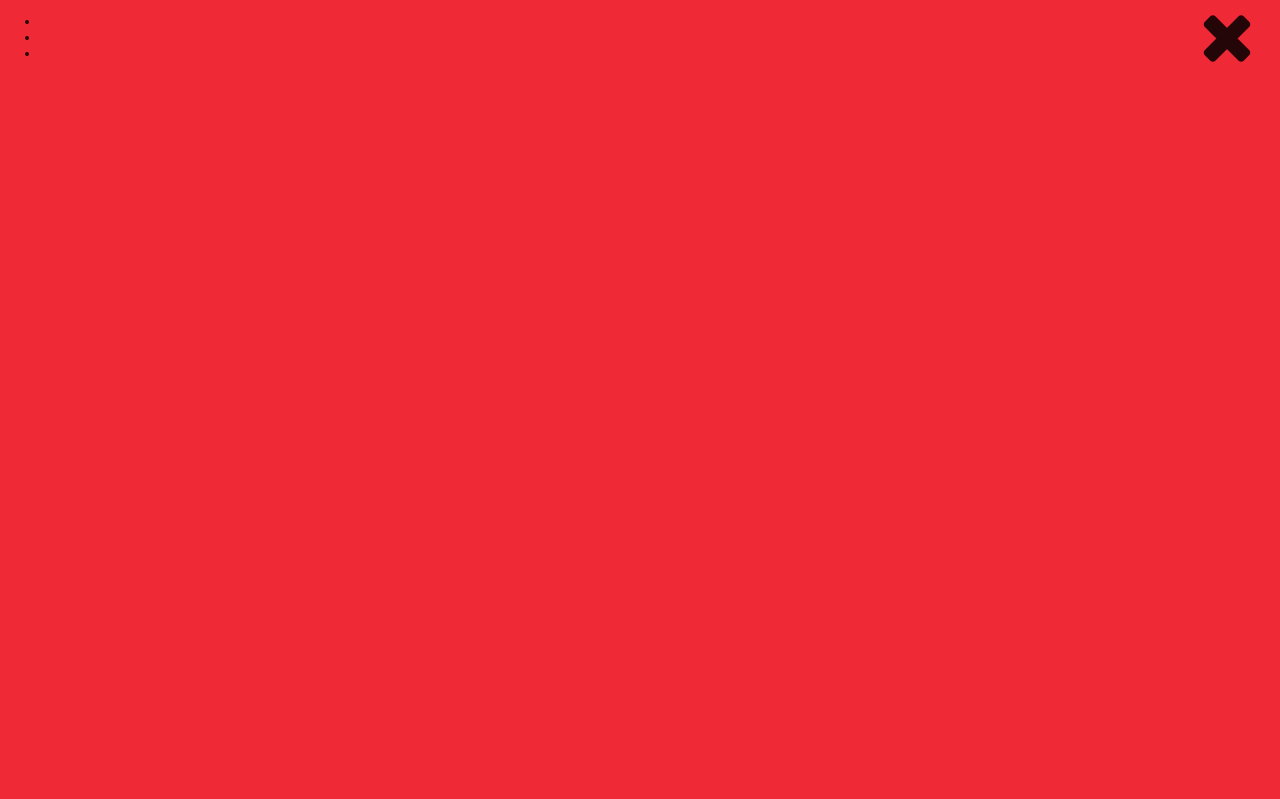
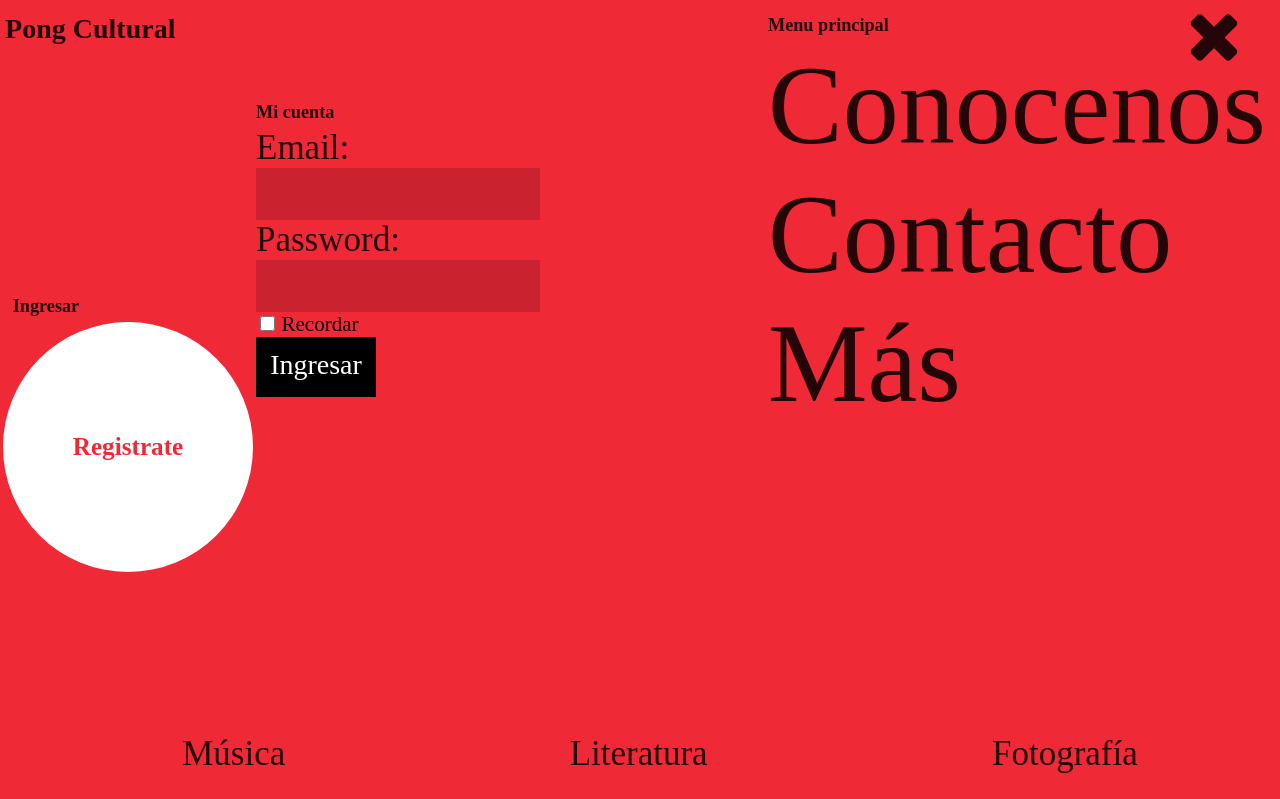
Before and after one commit to juanimolfino/Pong-Cultural, a plain HTML site: page index.html in a window 1280 px wide. Both pictures are taken after a click on the button 1227 px from the left and 19 px from the top of the page. Shown: the top 799 px of the page. Drawn offline with nearby package versions, Linux system fonts and the light colour scheme; a web font is replaced by a local one.

Commit message:
subo al master correcciones

```diff
--- a/estiloshome.css
+++ b/estiloshome.css
@@ -4,6 +4,7 @@
     font-size: 14px;
     font-family: Darker Grotesque;
     color: rgba(0, 0, 0, 0.85);
+    /* overflow-x: hidden; */
 }
 html {
     overflow-x: hidden;
@@ -14,6 +15,7 @@ body {
 }
 .htmlclass {
     overflow-y: hidden;
+    /* overflow-x: hidden; */
 }
 
 
@@ -247,6 +249,8 @@ main section .contenedor-musica {
 
 /* FIN NOTICIA SESENTA ABAJO */
 
+/* SECCION FOTOGRAFIA */
+
 /* foto LARA-----------------------------------*/
 .section-foto{
     margin-top: 100px;
@@ -270,7 +274,7 @@ main section .contenedor-musica {
             width: 100%;
             display: block;
         }
-.wow  {
+        .wow  {
                 font-family: 'Roboto', sans-serif;
                 font-size: 10em;
                 float: left;
@@ -458,7 +462,7 @@ main section .contenedor-musica {
 
 
 
-    /*fin seccion fotografia lara--------------------*/
+/*fin seccion fotografia lara--------------------*/
 
 
 /* RESPONSIVE */
@@ -504,6 +508,7 @@ main section .contenedor-musica {
 
 /*fin responsive lara*/
 
+/* RESPONSIVE JUANI */
 @media (max-width: 700px) {
     .bloque {
         flex-direction: column;
@@ -621,7 +626,76 @@ main section .contenedor-musica {
         margin-top: 0;
     }
 
+
+
 }
+
+/* hamburguesa  RESPONSIVE*/
+
+@media (min-width: 900px) and (max-width: 1024px) {
+    .menu-superior .izquierda-20 .registrarme a button {
+        width: 200px !important;
+        height: 200px !important;
+    }
+    .menu-superior .medio-40 {
+        flex: 50% !important;
+    }
+    .menu-superior .medio-40 {
+        margin-left: 15%;
+    }
+    .menu-superior .izquierda-20 .ingresar h6 {
+        margin-top: 60% !important;
+    }
+    .menu-superior .derecha-40 {
+        flex: 30% !important;
+    }
+    .menu-superior .derecha-40 h3 {
+        font-size: 4em !important;
+
+    }
+    .menu-superior .derecha-40 h6 {
+
+        margin-top: 40% !important;
+    }
+    .contenedor-mas-contenido {
+        margin-right: 30%;
+    }
+}
+@media (min-width: 700px) and (max-width: 900px) {
+    .menu-superior .derecha-40 h3 {
+        font-size: 2em !important;
+
+    }
+    .menu-superior .izquierda-20 .registrarme a button {
+        width: 150px !important;
+        height: 150px !important;
+    }
+    .menu-superior .izquierda-20 .ingresar h6 {
+        margin-top: 310px !important;
+    }
+    .menu-superior .derecha-40 h6 {
+
+        margin-top: 80px !important;
+    }
+    .contenedor-mas-contenido {
+        margin-right: 0 !important;
+        width: 50% !important;
+    }
+    .menu-superior .medio-40 form input {
+        width: 240px !important;
+    }
+    input[type="checkbox" i] {
+        display: none !important;
+    }
+    span {
+        display: none;
+    }
+    #contenedor-menu {
+        margin: 1% !important;
+    }
+}
+
+
 
 @media (min-width: 1150px) and (max-width: 1300px) {
 
@@ -652,6 +726,10 @@ main section .contenedor-musica {
 }
 
 
+/* FIN RESPONSIVE */
+
+
+/* BOTON HAMBURGUESA */
 /* NAV OCULTO */
 #hamburguesa {
     height: 100vh;
@@ -664,23 +742,166 @@ main section .contenedor-musica {
 }
 .menu-oculto {
     transform: translateX(100vw);
-   /*  transform: translateY(50%) translateX(50%); */
+    /* transition: 1s; */
     display: block;
-
-
-
 }
 .menu-activo {
     transform: translateX(0);
     background: rgb(240, 41, 55);
-    /* overflow-y:hidden; */   /* PORQUE NO FUNCIONA?????????????????????????????????????????????? */
-   overflow-y: hidden !important;
+    /* overflow-y: hidden !important; */
 }
 #hamburguesa i {
     position: absolute;
     top: 0;
     right: 0;
-    margin-right: 2%;
-    margin-top: 0.05%;
+    margin-right: 3%;
+    margin-top: 0.02%;
     cursor: pointer;
 }
+
+/* CONTENIDO NAV OCULTO */
+/* General */
+#contenedor-menu {
+    display: flex;
+    flex-direction: column;
+}
+
+.menu-superior {
+    display: flex;
+}
+.menu-superior .izquierda-20 {
+    flex: 20%;
+    height: 90vh;
+}
+.menu-superior .medio-40 {
+    flex: 40%;
+    height: 90vh;
+}
+.menu-superior .derecha-40 {
+    flex: 40%;
+    height: 90vh;
+}
+
+
+/* interior */
+    /* izq 20 */
+.menu-superior .izquierda-20 .brand h1 {
+
+    font-size: 2em;
+    margin-top: 5%;
+    margin-left: 2%;
+}
+
+.menu-superior .izquierda-20 .ingresar h6 {
+    margin-left: 5%;
+    display: block;
+    margin-top: 98%;
+    font-size: 1.3em;
+    margin-bottom: 5px;
+}
+.menu-superior .izquierda-20 .registrarme a {
+    text-decoration: none;
+}
+.menu-superior .izquierda-20 .registrarme a button {
+    background: #ffffff;
+    color:rgb(240, 41, 55);
+    font-weight: 600;
+    width: 250px;
+    height: 250px;
+
+    border-bottom-left-radius: 50%;
+    border-bottom-right-radius: 50%;
+    border-top-left-radius: 50%;
+    border-top-right-radius: 50%;
+    font-size: 1.8em;
+    border: 0;
+    cursor: pointer;
+    transition: 1s transform, 1s font-weight, 1s font-size;
+    display: block;
+    margin: 0 auto;
+}
+.menu-superior .izquierda-20 .registrarme a button:hover {
+    transform: scale(0.9, 0.9);
+    transition-duration: 0.5s;
+    font-weight: 600;
+    font-size: 1.9em;
+}
+
+/* medio-40 */
+.menu-superior .medio-40 .mi-cuenta h6 {
+
+    display: block;
+    margin-top: 20%;
+    font-size: 1.3em;
+    margin-bottom: 5px;
+}
+
+
+.menu-superior .medio-40 form label {
+    display: block;
+    font-size: 2.5em;
+    font-weight: 500;
+
+}
+.menu-superior .medio-40 form input {
+    background: rgba(0,0,0,0.16);
+    width: 280px;
+    height: 50px;
+    border: 0;
+}
+.menu-superior .medio-40 form .boton-ingresar-cuenta {
+    background: rgba(0,0,0);
+    width: 120px;
+    height: 60px;
+    border: 0;
+    color: white;
+    font-size: 2em;
+    padding-bottom: 5px;
+    cursor: pointer;
+}
+
+input[type="checkbox" i] {
+    width: 15px !important;
+    height: 15px !important;
+}
+.menu-superior span {
+    color: black;
+    font-size: 1.5em;
+}
+
+/* derecha-40 */
+.menu-superior .derecha-40 .menu-principal h6 {
+    display: block;
+    margin-top: 3%;
+    font-size: 1.3em;
+    margin-bottom: 5px;
+}
+.menu-superior .derecha-40 h3 {
+    display: block;
+    margin: 0;
+    font-size: 8em;
+
+    font-weight: 400;
+}
+.menu-superior .derecha-40 a {
+    text-decoration: none;
+}
+
+
+/* FOOTER MENU OCULTO */
+.footer-menu {
+    width: 100%;
+
+}
+.footer-menu ul {
+    display: flex;
+    justify-content: space-around;
+}
+.footer-menu ul li {
+    list-style: none;
+}
+.footer-menu ul li a {
+    text-decoration: none;
+    font-size: 2.5em;
+    font-weight: 500;
+}
--- a/index.html
+++ b/index.html
@@ -33,31 +33,51 @@
     <!-- NAV OCULTO -->
     <div id="hamburguesa" class="menu-oculto" >
         <i class="fa fa-times fa-5x" onClick="ocultarmenu()"></i>
-        <div class="contenedor-menu">
+        <div id="contenedor-menu">
             <div class="menu-superior">
+
                 <div class="izquierda-20">
-                    <div class="brand"></div>
-                    <div class="ingresar"></div>
-                    <div class="registrarme"></div>
+                    <div class="brand"><h1>Pong Cultural</h1></div>
+                    <div class="ingresar"><h6>Ingresar</h6></div>
+                    <div class="registrarme"><a href=""><button>Registrate</button></a></div>
                 </div>
 
                 <div class="medio-40">
-                    <div class="frase-menu"></div>
-                    <div class="mi-cuenta"></div>
-                    <div class="formulario-menu"></div>
+                    <div class="mi-cuenta"><h6>Mi cuenta</h6></div>
+                    <div class="formulario-menu">
+                        <form action="">
+                            <div>
+                                <label for="email">Email:</label>
+                                <input id="email" type="email" name="email">
+                                <br>
+                                <label for="password">Password:</label>
+                                <input id="password" type="password" name="pass" pattern=".{5,10}" required title="Password must be between 5 and 10 characters">
+                            </div>
+
+                            <div class="boton-login">
+                                <input type="checkbox" name="Agree" required=""> <span>Recordar</span>
+                                <br>
+                                <button class="boton-ingresar-cuenta">Ingresar</button>
+                            </div>
+                        </form>
+                    </div>
                 </div>
+
                 <div class="derecha-40">
-                    <div class="menu-principal"></div>
-                    <div class="conocenos"></div>
-                    <div class="contacto"></div>
-                    <div class="mas"></div>
+                    <div class="contenedor-mas-contenido">
+                        <div class="menu-principal"><h6>Menu principal</h6></div>
+                        <div class="conocenos"><a href=""><h3>Conocenos</h3></a></div>
+                        <div class="contacto"><a href=""><h3>Contacto</h3></a></div>
+                        <div class="mas"><a href=""><h3>Más</h3></a></div>
+                    </div>
                 </div>
+
             </div>
             <div class="footer-menu">
                 <ul>
-                    <li><a href=""></a></li>
-                    <li><a href=""></a></li>
-                    <li><a href=""></a></li>
+                    <li><a href="">Música</a></li>
+                    <li><a href="">Literatura</a></li>
+                    <li><a href="">Fotografía</a></li>
                 </ul>
             </div>
         </div>
@@ -185,7 +205,7 @@
             <div class="izquierda-foto">
                 <div class="superior1">
 
-                    <div class="wow bounceInUp">foto</div>
+                    <div class="wow bounceInUp">Fotografía</div>
                 </div>
                 <div class="inferior1">
                     <div class="subtitulo"> Grandes Fotógrafos: Anna Berkoz: Magia y Surrealismo fotógrafico
--- a/jshome.js
+++ b/jshome.js
@@ -1,7 +1,9 @@
 function mostrarmenu() {
+    /* window.onscroll = function () { window.scrollTo(0, 0); window.scroll }; */
+    window.scrollTo(0,0);
     document.getElementById('html').className="htmlclass";
     document.getElementById('hamburguesa').className="menu-activo";
-    window.onscroll = function () { window.scrollTo(0, 0); window.scroll };
+
 
 }
 
@@ -10,3 +12,5 @@ function ocultarmenu() {
     window.onscroll = function () { }
     document.getElementById('html').className="";
 }
+
+console.log(window);
```
